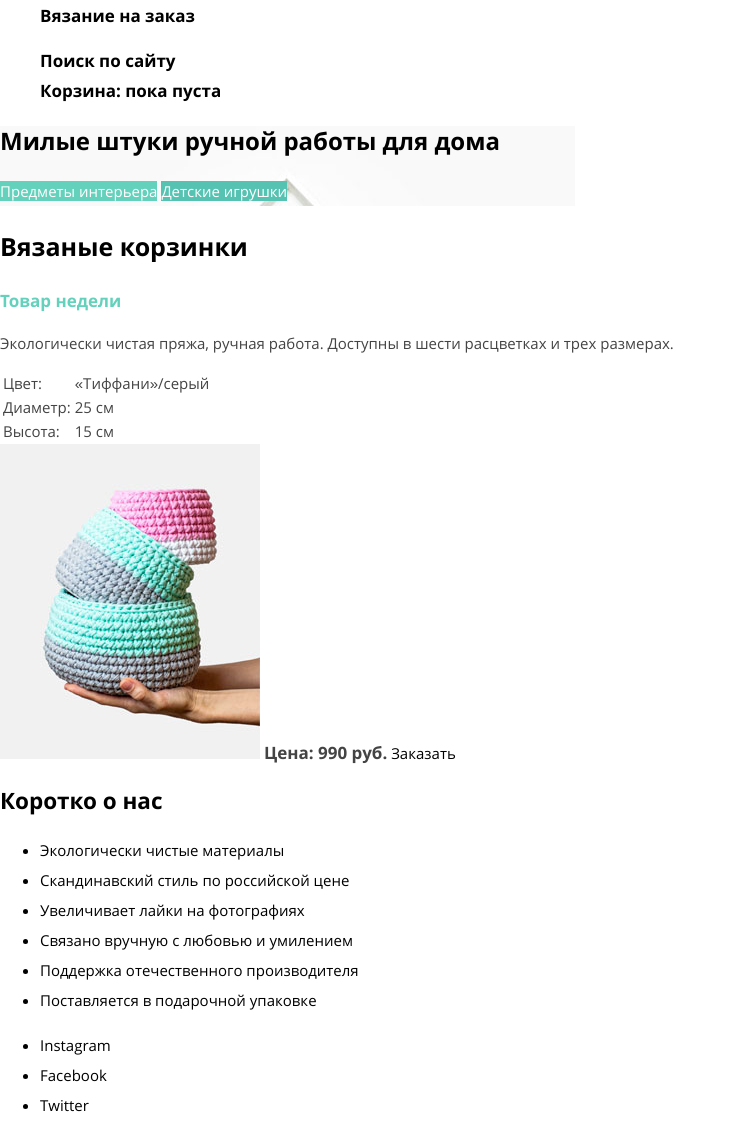
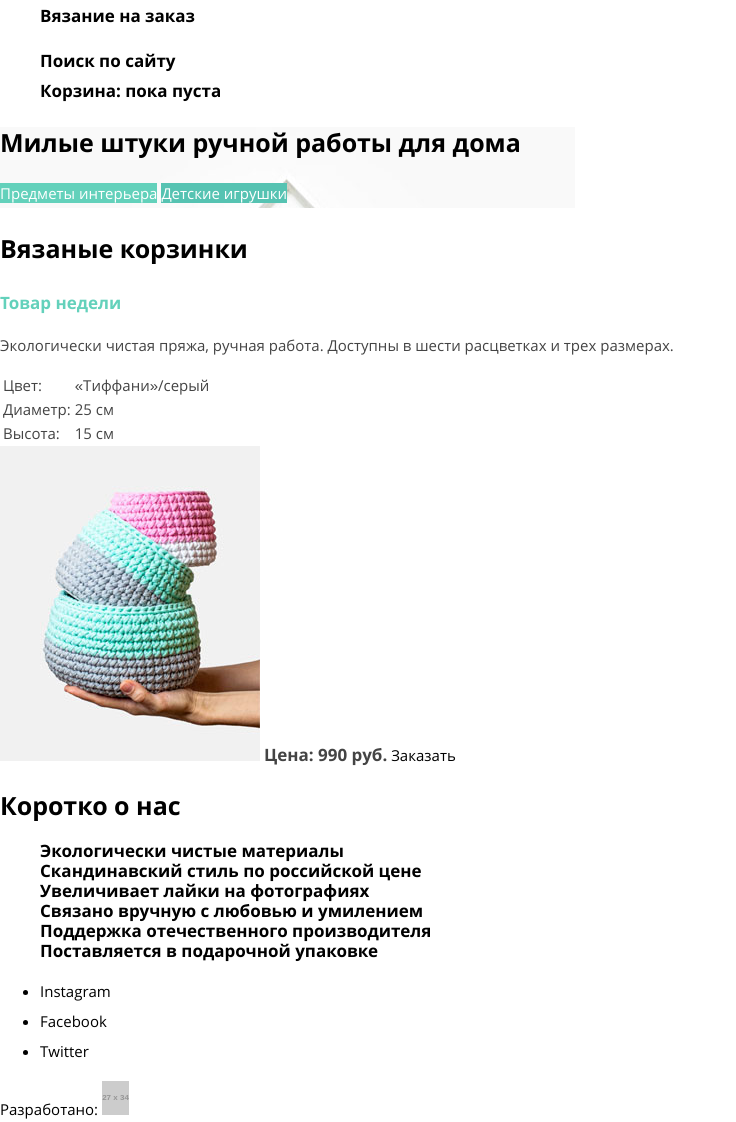
Before and after one commit to Jackree/1030339-mishka-17, a plain HTML site: page source/index.html in a window 1280 px wide. Shown: the part 88-1210 px from the top of the page, without its empty margins (0-736 px from the left). Drawn offline with nearby package versions, Linux system fonts and the light colour scheme; files that its build step writes are made by us from their sources; placeholder pictures from the web are drawn by us.

Commit message:
Стилизация блока 'Коротко о нас'

```diff
--- /dev/null
+++ b/source/sass/blocks/about-us.scss
@@ -0,0 +1,13 @@
+.about-us__title {
+  @include block-title;
+}
+
+.about-us__list {
+  list-style: none;
+}
+
+.about-us__item {
+  font-weight: bold;
+  font-size: 17px;
+  line-height: 20px;
+}
--- a/source/sass/blocks/promo.scss
+++ b/source/sass/blocks/promo.scss
@@ -4,8 +4,7 @@
 }
 
 .promo__title {
-  font-weight: bold;
-  font-size: 24px;
+  @include block-title;
 }
 
 .promo__button {
--- /dev/null
+++ b/source/sass/mixins.scss
@@ -0,0 +1,5 @@
+@mixin block-title {
+  font-weight: bold;
+  font-size: 25px;
+  color: #000000;
+}
--- a/source/sass/style.scss
+++ b/source/sass/style.scss
@@ -1,8 +1,10 @@
 @import "fonts.scss";
 @import "normalize.scss";
 @import "variables.scss";
+@import "mixins.scss";
 @import "global.scss";
 @import "blocks/site-list.scss";
 @import "blocks/user-list.scss";
 @import "blocks/promo.scss";
 @import "blocks/best-product.scss";
+@import "blocks/about-us.scss";
```
